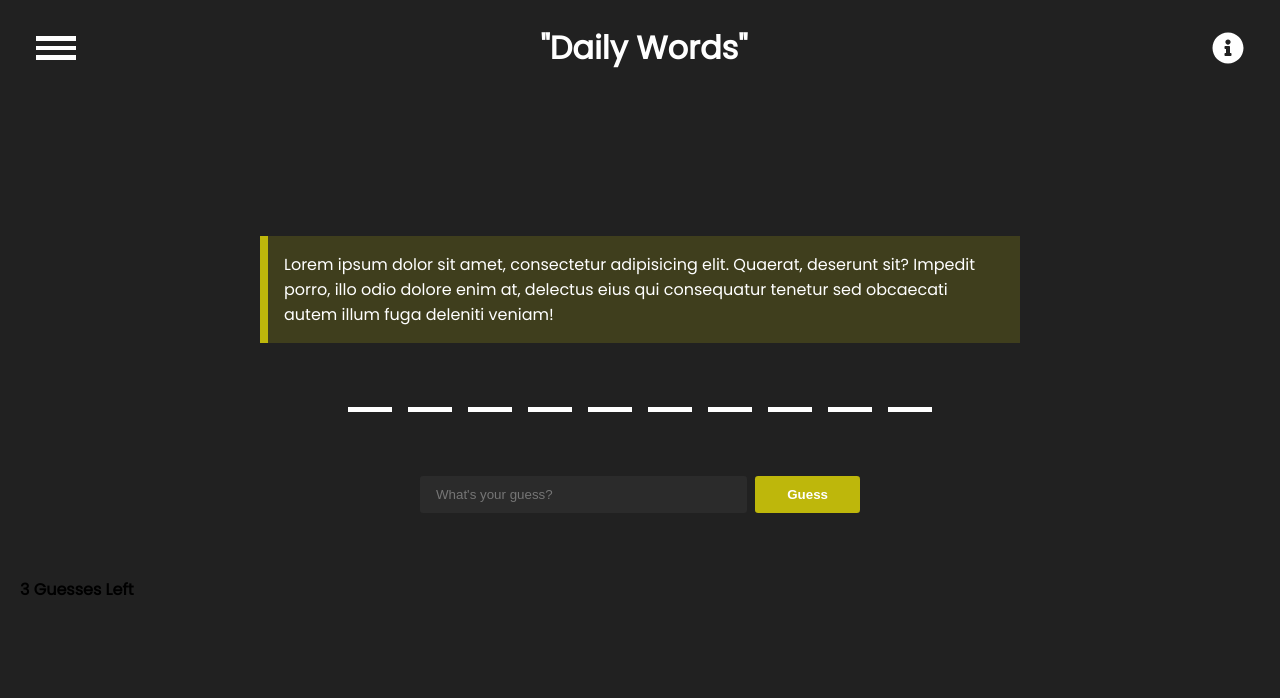
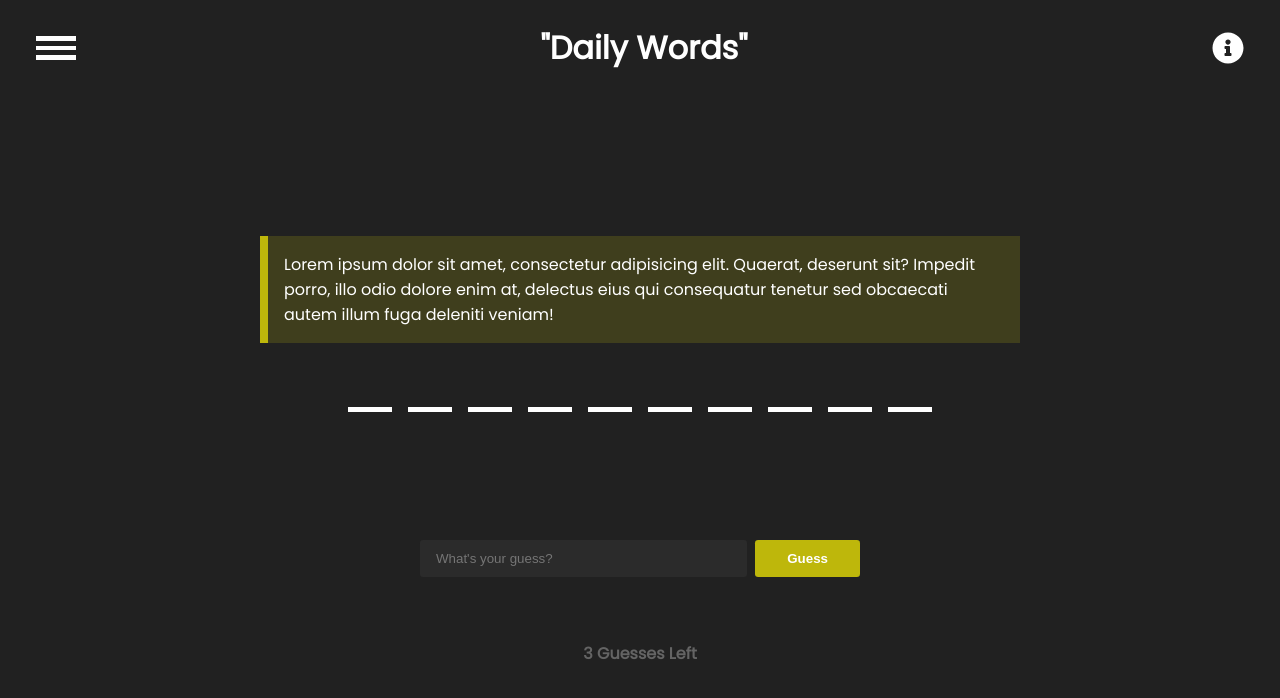
Before and after one commit to MeshaMakes/DailyWords, a React (Create React App) app in the folder dailywords/: page / in a window 1280 px wide. Shown: the top 698 px of the page. Built offline with nearby package versions, Linux system fonts and the light colour scheme.

Commit message:
fixed guess number display

```diff
--- a/dailywords/src/components/AddGuess/AddGuess.css
+++ b/dailywords/src/components/AddGuess/AddGuess.css
@@ -1,9 +1,19 @@
+.guessWrap {
+    display: flex;
+    flex-direction: column;
+}
+
+.guessWrap h4 {
+    margin: 0 auto;
+    color: #646464;
+}
+
 .formWrap {
     display: flex;
     flex-direction: row;
     justify-content: center;
     align-items: center;
-    margin: 4rem 30rem;
+    margin: 3rem 30rem;
     height: max-content;
     width: auto;
     transition: 0.5s;
--- a/dailywords/src/components/AddGuess/AddGuess.jsx
+++ b/dailywords/src/components/AddGuess/AddGuess.jsx
@@ -4,11 +4,18 @@ import './AddGuess.css'
 const AddGuess = () => {
     const [guess, setGuess] = useState(3)
 
+    const guessesLeft = () => {
+        if(guess > 0) {
+            const guessNum = guess - 1
+            setGuess(guessNum)
+        }
+    }
+
     return (
         <div className="guessWrap">
-            <form className="formWrap">
+            <form className="formWrap" onSubmit={(e) => e.preventDefault()}>
                 <input type="text" placeholder="What's your guess?" name="guessBox"/>
-                <button type="submit" onClick={() => setGuess(guess - 1)}>Guess</button>
+                <button type="submit" onClick={() => guessesLeft()}>Guess</button>
             </form>
             <h4>{guess} Guesses Left</h4>
         </div>
```
